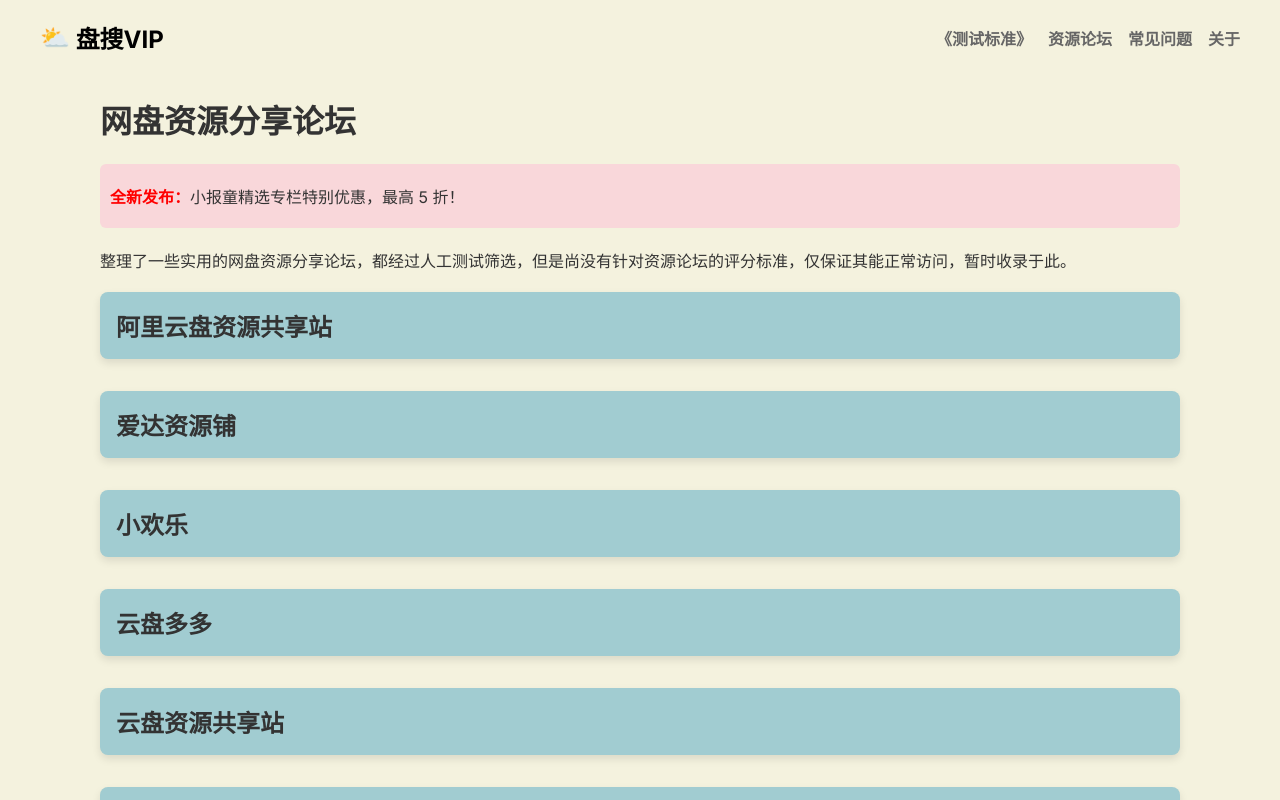
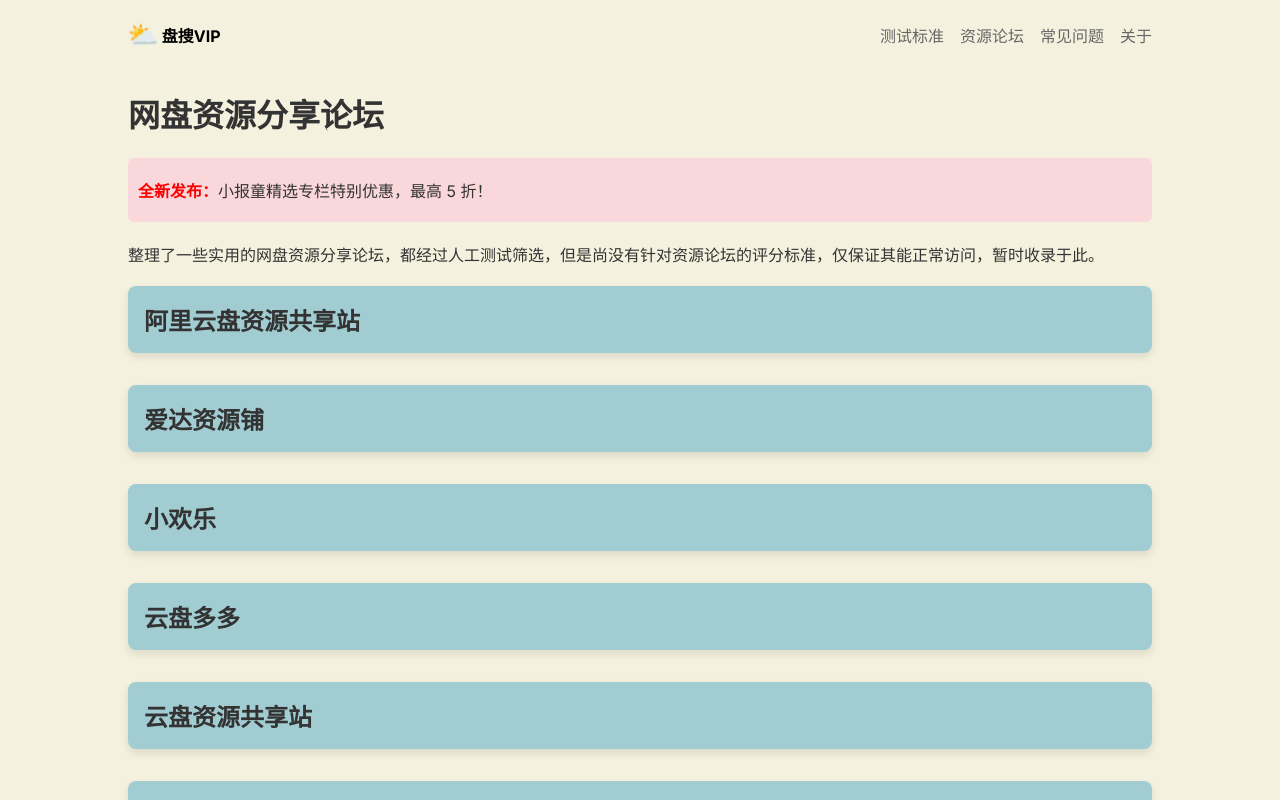
Before and after one commit to rokcso/pansou-vip, a Next.js app: page /forum in a window 1280 px wide. Shown: the top 800 px of the page. Built offline with nearby package versions, Linux system fonts and the light colour scheme.

Commit message:
add site

```diff
--- a/app/components/card/index.js
+++ b/app/components/card/index.js
@@ -57,7 +57,7 @@ export default function ({ cardInfo }) {
     tianyi: "天翼云盘",
     yidong: "移动云盘",
     weiyun: "腾讯微云",
-    115: "115网盘",
+    115: "115 网盘",
   };
   // 将传入的 platform 按照上面定义的顺序排序并且翻译成对应的中文名称
   const translatedSortedPlatforms = platformOrder
--- a/app/components/footer/index.js
+++ b/app/components/footer/index.js
@@ -85,7 +85,7 @@ export default function () {
       </div>
       <hr className={styles.footerDivider} />
       <p className={styles.footerCopy}>
-        盘搜VIP 💖 人工亲测的网盘搜索工具精选导航 Copyright &copy; 2023-2024{" "}
+        盘搜VIP 💖 人工亲测精选的网盘搜索工具导航 Copyright &copy; 2023-2024{" "}
         <a href="/" title="首页">
           pansou.vip
         </a>{" "}
--- a/app/components/footer/index.module.css
+++ b/app/components/footer/index.module.css
@@ -1,6 +1,6 @@
 .footer {
     color: #666;
-    padding: 20px 40px;
+    padding: 20px 0px;
   }
 
   .footer a {
--- a/app/components/header/index.js
+++ b/app/components/header/index.js
@@ -25,24 +25,16 @@ export default function () {
             </span>
           </a> */}
           <a href="/rubric" title="盘搜VIP的网盘搜索工具评分标准">
-            <span>
-              <b>《测试标准》</b>
-            </span>
+            <span>测试标准</span>
           </a>
           <a href="/forum" title="网盘资源分享论坛导航">
-            <span>
-              <b>资源论坛</b>
-            </span>
+            <span>资源论坛</span>
           </a>
           <a href="/faq" title="盘搜VIP的常见问题页面">
-            <span>
-              <b>常见问题</b>
-            </span>
+            <span>常见问题</span>
           </a>
           <a href="/about" title="盘搜VIP的关于页面">
-            <span>
-              <b>关于</b>
-            </span>
+            <span>关于</span>
           </a>
         </div>
       </nav>
--- a/app/components/header/index.module.css
+++ b/app/components/header/index.module.css
@@ -1,5 +1,5 @@
 .header {
-    padding: 20px 40px;
+    padding: 20px 0px;
   }
 
   .nav {
@@ -9,8 +9,8 @@
 
   .homeTab {
     margin-right: auto; /* 自动填充右边距，使其靠左 */
-    font-size: x-large;
-    font-weight: bolder; /* 加粗字体 */
+    /* font-size: x-large; */
+    font-weight: bolder;
   }
 
   .homeTab a {
@@ -40,3 +40,25 @@
   .headerLink a:hover {
     color: #000; /* 文字颜色 */
   }
+
+
+  @keyframes shakeAndZoom {
+    0%,
+    100% {
+      transform: rotate(-3deg) scale(1);
+    }
+    25% {
+      transform: rotate(3deg) scale(1.2);
+    }
+    50% {
+      transform: rotate(-3deg) scale(1);
+    }
+    75% {
+      transform: rotate(3deg) scale(1.2);
+    }
+  }
+
+  .icon {
+    /* display: inline-block; */
+    animation: shakeAndZoom 2s infinite;
+  }
--- a/app/components/hero/index.js
+++ b/app/components/hero/index.js
@@ -37,7 +37,8 @@ export default function ({ lastUpdateDateStr, siteCount }) {
       <h1>人工亲测精选的网盘搜索工具导航</h1>
       <p>⭐ 坚持人工亲测精选，给你 VIP 一样的体验</p>
       <p>
-        💫 定期维护更新（已收录 {siteCount} 个实用网盘搜索工具），最近更新时间：
+        💫 定期维护更新（已收录 <b>{siteCount}</b>{" "}
+        个实用网盘搜索工具），最近更新时间：
         {lastUpdateDateStr}（{daysAgo} 天前）
       </p>
       <p>
--- a/app/globals.css
+++ b/app/globals.css
@@ -1,6 +1,8 @@
-html, body {
+
+
+body {
   padding: 0px;
-  margin: 0px;
+  margin: 0px 10%;
   background-color: #F4F2DE;
   color: #333;
 }
@@ -17,27 +19,27 @@ a {
 /* 移动设备 */
 @media (max-width: 767px) {
   main {
-    padding: 0px 20px;
+    padding: 0px;
   }
 }
 
 /* 平板 */
 @media (min-width: 768px) and (max-width: 1023px) {
   main {
-    padding: 0px 60px;
+    padding: 0px;
   }
 }
 
 /* 小桌面 */
 @media (min-width: 1024px) and (max-width: 1299px) {
   main {
-    padding: 0px 100px;
+    padding: 0px;
   }
 }
 
 /* 大桌面 */
 @media (min-width: 1300px) {
   main {
-    padding: 0px 140px;
+    padding: 0px;
   }
 }
--- a/app/page.js
+++ b/app/page.js
@@ -14,7 +14,7 @@ import forumSites from "../public/data/forumSites.json";
 
 export default function Home() {
   // 全局常量，数据最新更新时间（字符串格式）
-  const lastUpdateDateStr = "2024-09-22";
+  const lastUpdateDateStr = "2024-10-09";
 
   // 统计已收录的网站的数量
   const featuredSiteCount = featuredSites.length;
@@ -70,7 +70,7 @@ export default function Home() {
     tianyi: "天翼云盘",
     yidong: "移动云盘",
     weiyun: "腾讯微云",
-    115: "115网盘",
+    115: "115 网盘",
   };
 
   // 平台值的顺序
```
Also changed, not shown: public/data/standbySites.json.
